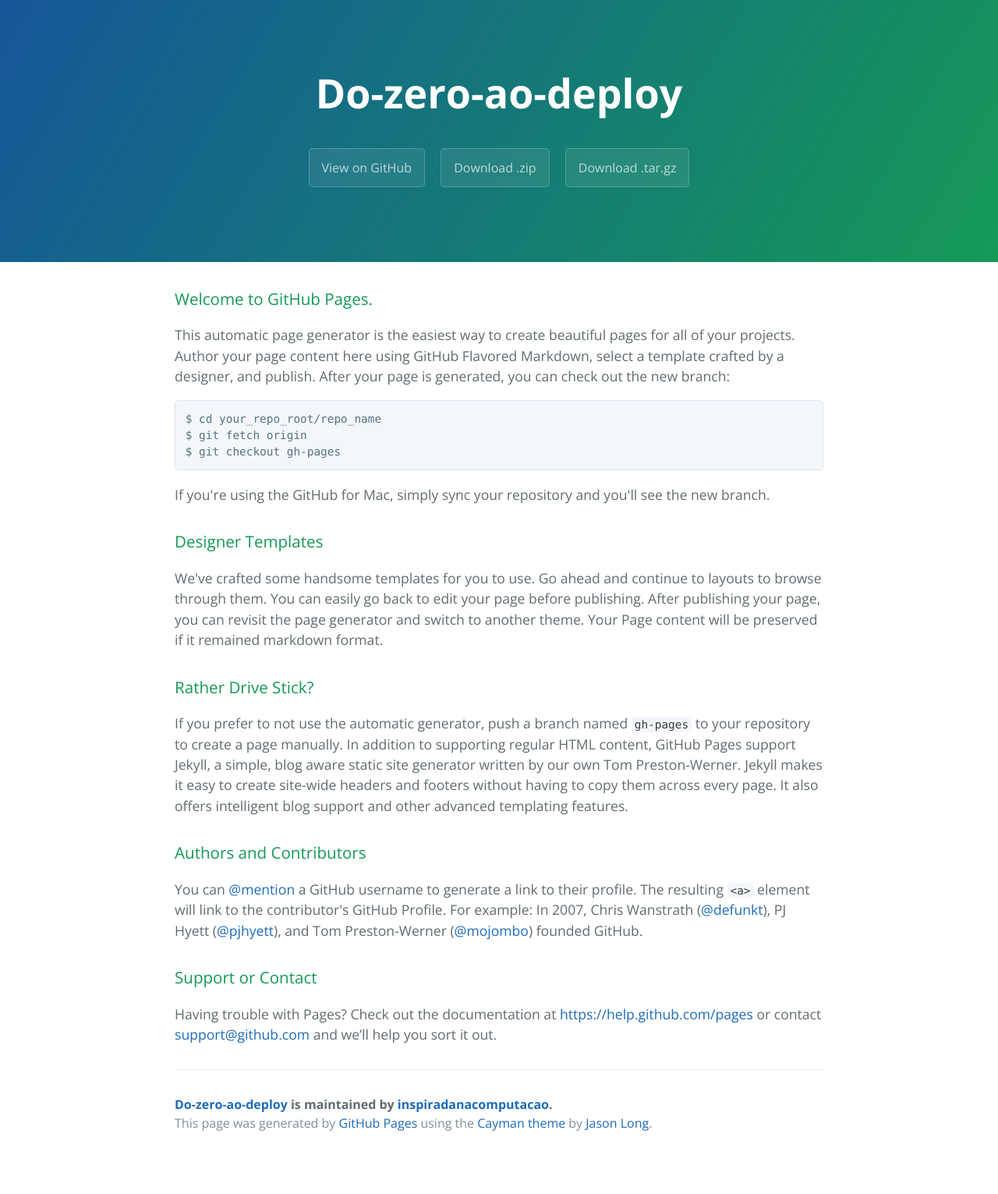
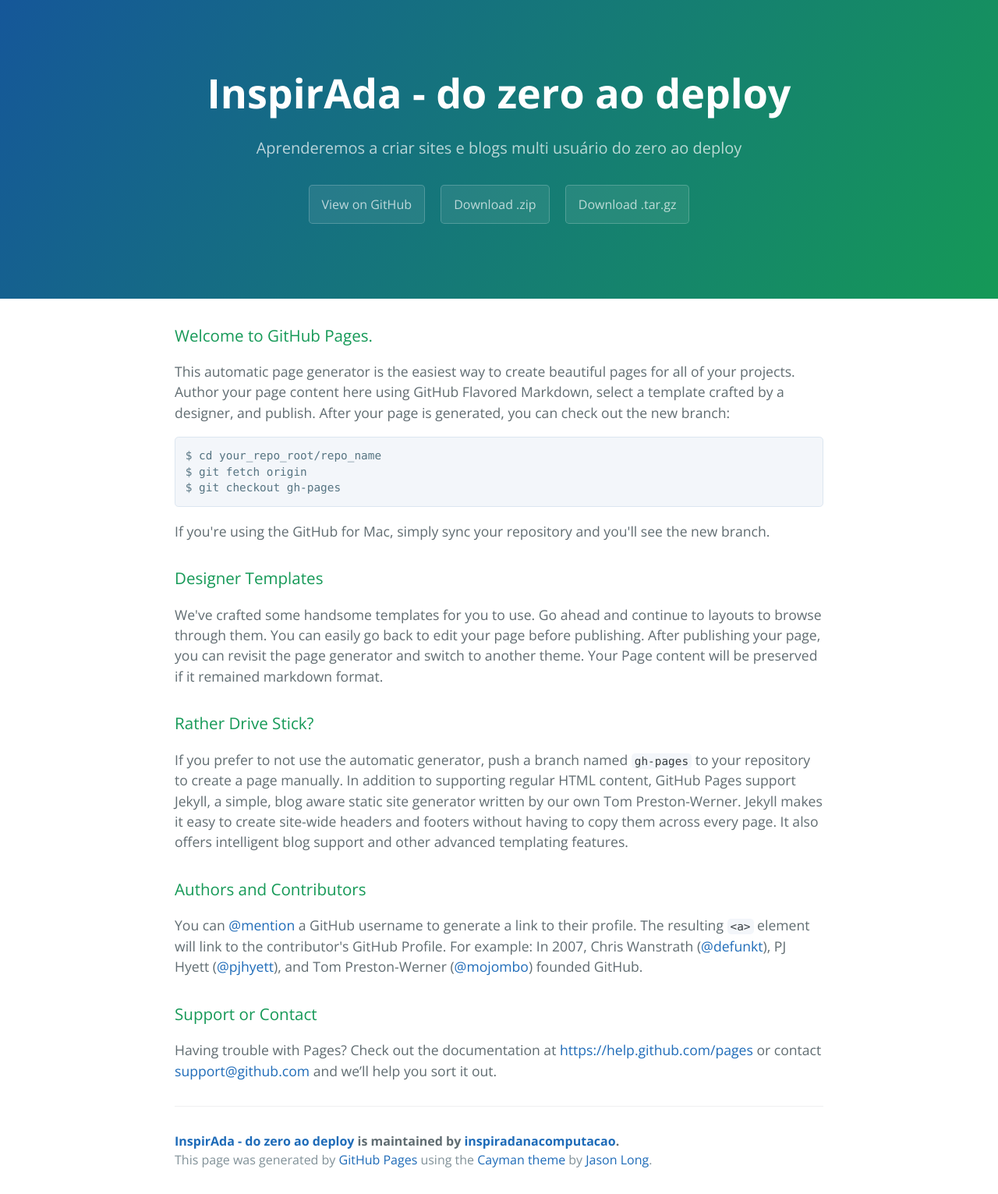
Before and after one commit to inspiradanacomputacao/do-zero-ao-deploy, a plain HTML site: page index.html in a window 1280 px wide. Shown: the whole page at 78% size. Before the commit the page ends 1484 px from the top, so only its background shows below. Drawn offline with nearby package versions, Linux system fonts and the light colour scheme.

```diff
--- a/index.html
+++ b/index.html
@@ -2,7 +2,7 @@
 <html lang="en-us">
   <head>
     <meta charset="UTF-8">
-    <title>Do-zero-ao-deploy by inspiradanacomputacao</title>
+    <title>InspirAda - do zero ao deploy by inspiradanacomputacao</title>
     <meta name="viewport" content="width=device-width, initial-scale=1">
     <link rel="stylesheet" type="text/css" href="stylesheets/normalize.css" media="screen">
     <link href='http://fonts.googleapis.com/css?family=Open+Sans:400,700' rel='stylesheet' type='text/css'>
@@ -11,8 +11,8 @@
   </head>
   <body>
     <section class="page-header">
-      <h1 class="project-name">Do-zero-ao-deploy</h1>
-      <h2 class="project-tagline"></h2>
+      <h1 class="project-name">InspirAda - do zero ao deploy</h1>
+      <h2 class="project-tagline">Aprenderemos a criar sites e blogs multi usuário do zero ao deploy</h2>
       <a href="https://github.com/inspiradanacomputacao/do-zero-ao-deploy" class="btn">View on GitHub</a>
       <a href="https://github.com/inspiradanacomputacao/do-zero-ao-deploy/zipball/master" class="btn">Download .zip</a>
       <a href="https://github.com/inspiradanacomputacao/do-zero-ao-deploy/tarball/master" class="btn">Download .tar.gz</a>
@@ -52,7 +52,7 @@
 <p>Having trouble with Pages? Check out the documentation at <a href="https://help.github.com/pages">https://help.github.com/pages</a> or contact <a href="mailto:support@github.com">support@github.com</a> and we’ll help you sort it out.</p>
 
       <footer class="site-footer">
-        <span class="site-footer-owner"><a href="https://github.com/inspiradanacomputacao/do-zero-ao-deploy">Do-zero-ao-deploy</a> is maintained by <a href="https://github.com/inspiradanacomputacao">inspiradanacomputacao</a>.</span>
+        <span class="site-footer-owner"><a href="https://github.com/inspiradanacomputacao/do-zero-ao-deploy">InspirAda - do zero ao deploy</a> is maintained by <a href="https://github.com/inspiradanacomputacao">inspiradanacomputacao</a>.</span>
 
         <span class="site-footer-credits">This page was generated by <a href="https://pages.github.com">GitHub Pages</a> using the <a href="https://github.com/jasonlong/cayman-theme">Cayman theme</a> by <a href="https://twitter.com/jasonlong">Jason Long</a>.</span>
       </footer>
```
Also changed, not shown: params.json (+1 -1 lines).
